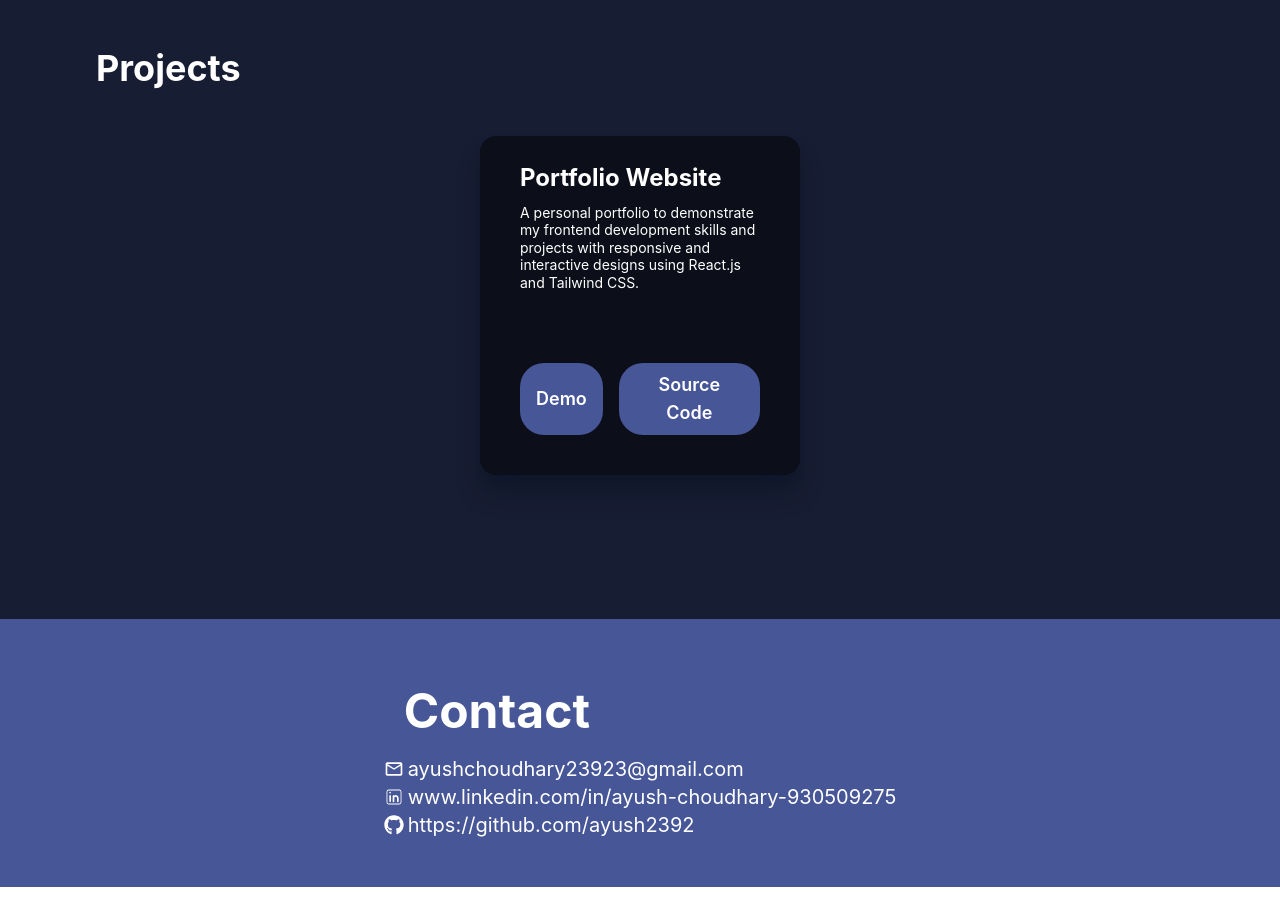
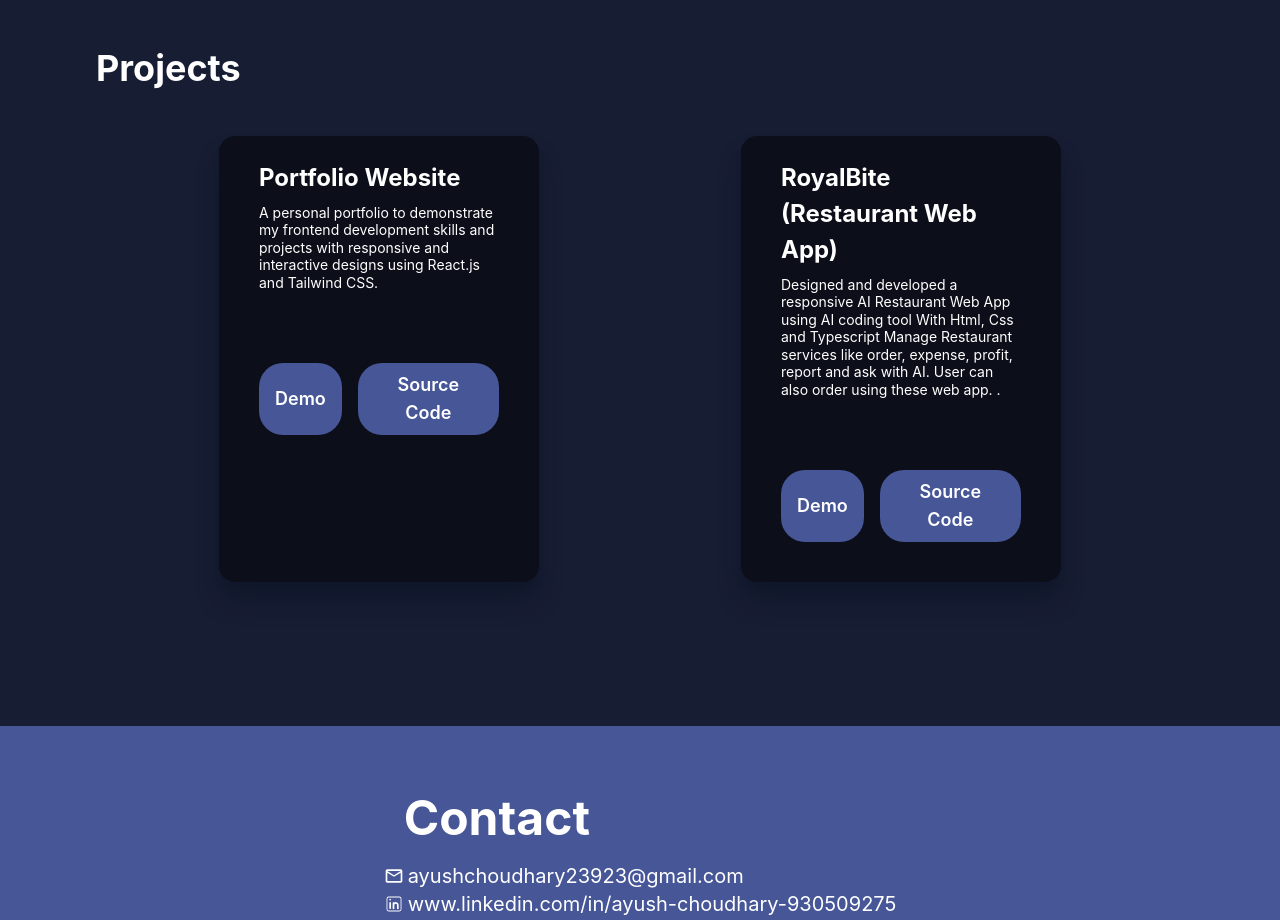
Before and after one commit to ayush2392/Portfolio, a React (Vite) app: page / in a window 1280 px wide. Shown: the part 2140-3060 px from the top of the page. Before the commit the page ends 3027 px from the top, so only its background shows below. Built offline with nearby package versions, Linux system fonts and the light colour scheme.

Commit message:
add project

```diff
--- a/src/components/Projects/Projects.jsx
+++ b/src/components/Projects/Projects.jsx
@@ -10,6 +10,14 @@ const Projects = () => {
           title="Portfolio Website"
           main="A personal portfolio to demonstrate my frontend development skills and projects with responsive and interactive designs using React.js and Tailwind CSS."
         />
+        <ProjectCard
+          title="RoyalBite (Restaurant Web App)"
+          main="Designed and developed a responsive AI Restaurant Web App using AI coding tool
+With Html, Css and Typescript
+Manage Restaurant services like order, expense, profit, report and ask with AI. User can also order using these web app.
+.
+"
+        />
 
 
       </div>
```
Also changed, not shown: 1 other file (tests, documents, lock files or other folders).
